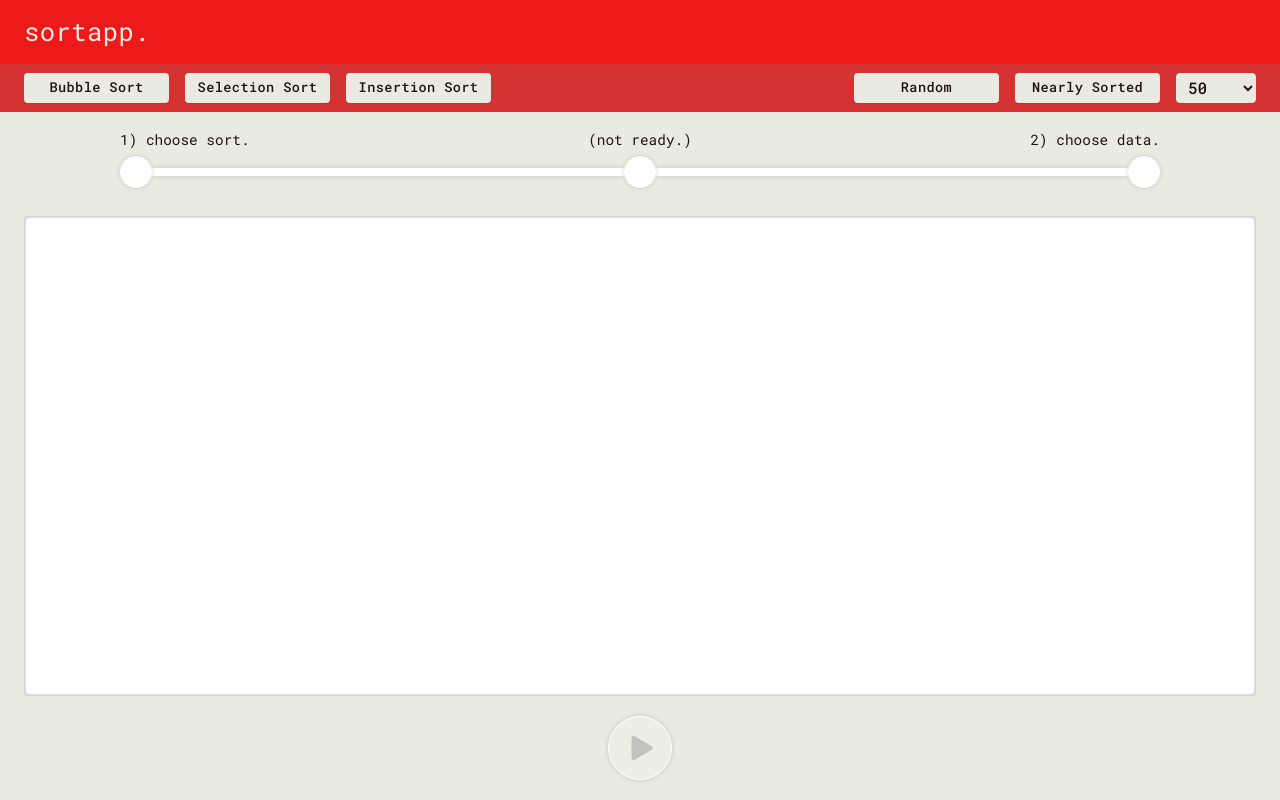
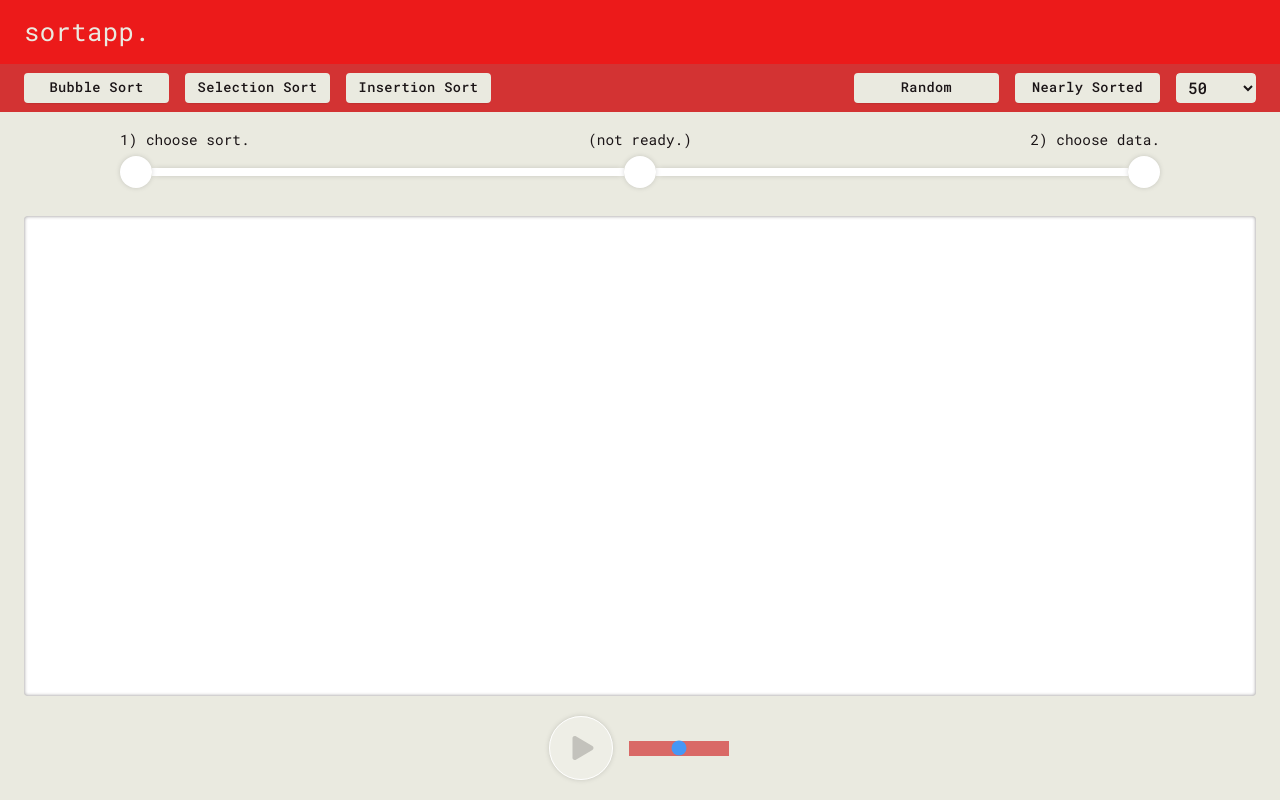
Before and after one commit to kyle4real/Sorting-Visualizer, a React (Create React App) app: page / in a window 1280 px wide. Built offline with nearby package versions, Linux system fonts and the light colour scheme.

Commit message:
Added range slider.

```diff
--- a/src/components/Sorting/Controls/Controls.js
+++ b/src/components/Sorting/Controls/Controls.js
@@ -9,6 +9,7 @@ const Controls = ({ handlePlay, handleReset }) => {
         <div className={classes.controls__container}>
             <div className={classes.controls}>
                 <PlayButton handlePlay={handlePlay} handleReset={handleReset} />
+                <input className={classes.controls__range} type="range" />
             </div>
         </div>
     );
--- a/src/components/Sorting/Controls/Controls.module.scss
+++ b/src/components/Sorting/Controls/Controls.module.scss
@@ -14,4 +14,15 @@
     display: flex;
     align-items: center;
     justify-content: center;
+
+    &__range {
+        margin-left: $spacing-md;
+
+        -webkit-appearance: none;
+        width: 100px;
+        height: 15px;
+        background: $primaryDesaturated;
+        outline: none;
+        opacity: 0.7;
+    }
 }
```
